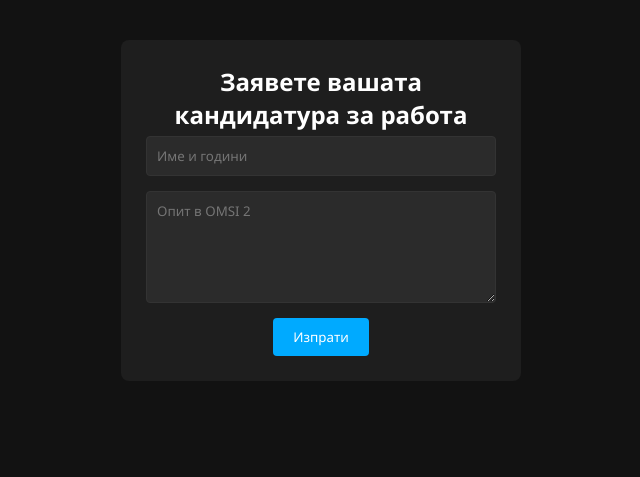
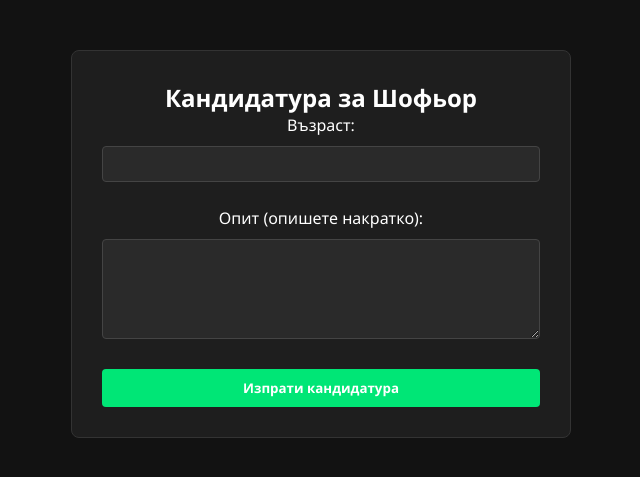
Before and after one commit to s1lly-work/novatransit, a Flask app: page /apply in a window 1280 px wide. Shown: the part 52-529 px from the top of the page, without its empty margins (319-959 px from the left). Run offline with Flask 3, Linux system fonts and the light colour scheme; the visitor is signed in with stand-in values (Sample User, id 1); data that the repository does not hold is empty.

Commit message:
Update apply.html

```diff
--- a/templates/apply.html
+++ b/templates/apply.html
@@ -1,18 +1,18 @@
-{% extends "base.html" %}
+{% extends 'base.html' %}
+
 {% block content %}
-{% if has_pending_application %}
-<div class="form-container">
-    <h2>Вече имате активна кандидатура!</h2>
-    <p>Моля, изчакайте тя да бъде прегледана, преди да подавате нова.</p>
-</div>
-{% else %}
-<div class="form-container">
-    <h2>Заявете вашата кандидатура за работа</h2>
+<div style="max-width: 500px; margin: 50px auto; background: #1e1e1e; padding: 30px; border-radius: 8px; border: 1px solid #333;">
+    <h2>Кандидатура за Шофьор</h2>
     <form method="POST">
-        <input type="text" name="name" placeholder="Име и години" required>
-        <textarea name="experience" placeholder="Опит в OMSI 2" rows="5" required></textarea>
-        <button type="submit">Изпрати</button>
+        <div style="margin-bottom: 15px;">
+            <label style="display: block; margin-bottom: 5px;">Възраст:</label>
+            <input type="number" name="age" required style="width: 100%; padding: 8px; border-radius: 4px; border: 1px solid #444; background: #2a2a2a; color: white;">
+        </div>
+        <div style="margin-bottom: 15px;">
+            <label style="display: block; margin-bottom: 5px;">Опит (опишете накратко):</label>
+            <textarea name="experience" required style="width: 100%; height: 100px; padding: 8px; border-radius: 4px; border: 1px solid #444; background: #2a2a2a; color: white;"></textarea>
+        </div>
+        <button type="submit" style="width: 100%; padding: 10px; background: #00e676; border: none; font-weight: bold; cursor: pointer; border-radius: 4px;">Изпрати кандидатура</button>
     </form>
 </div>
-{% endif %}
 {% endblock %}
```
